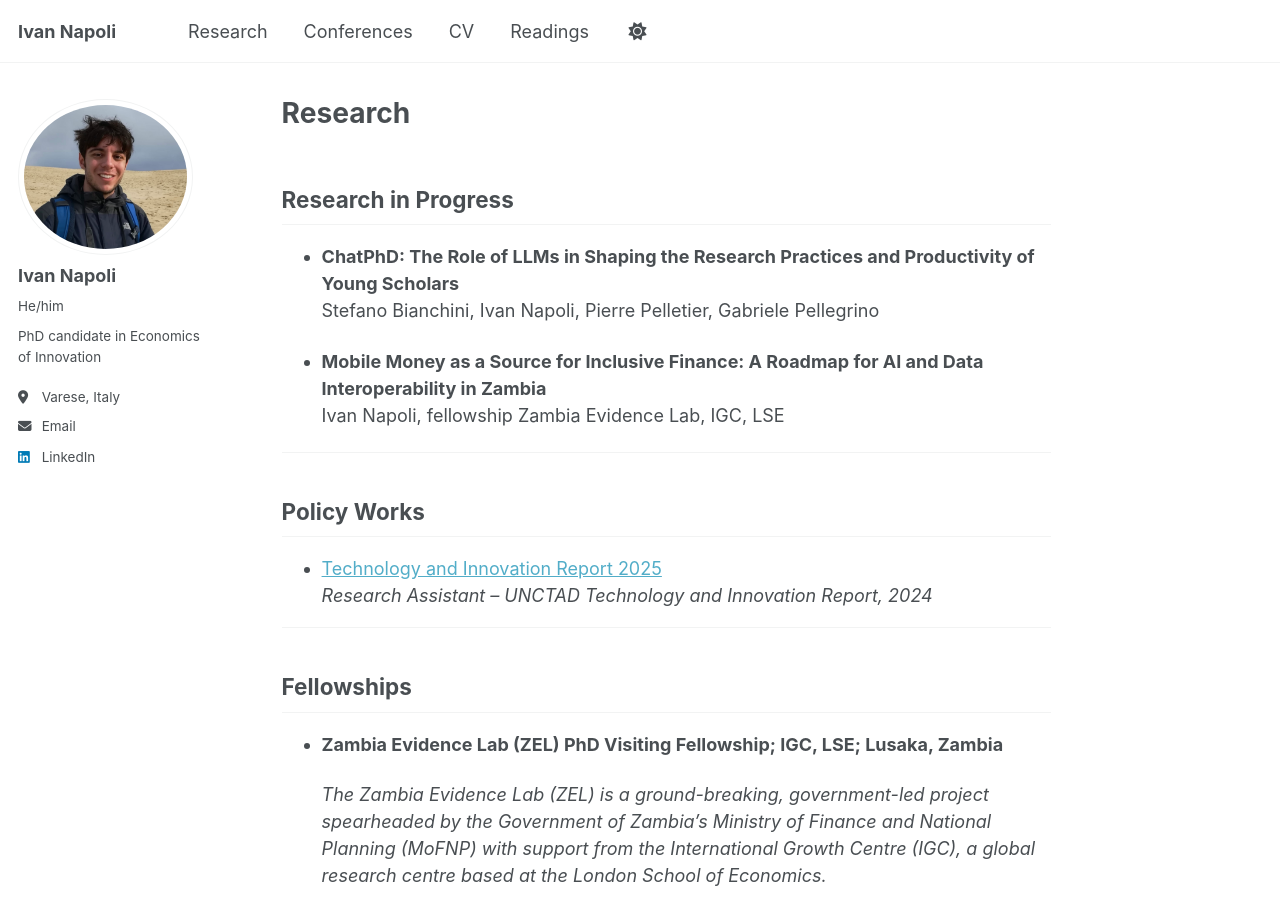
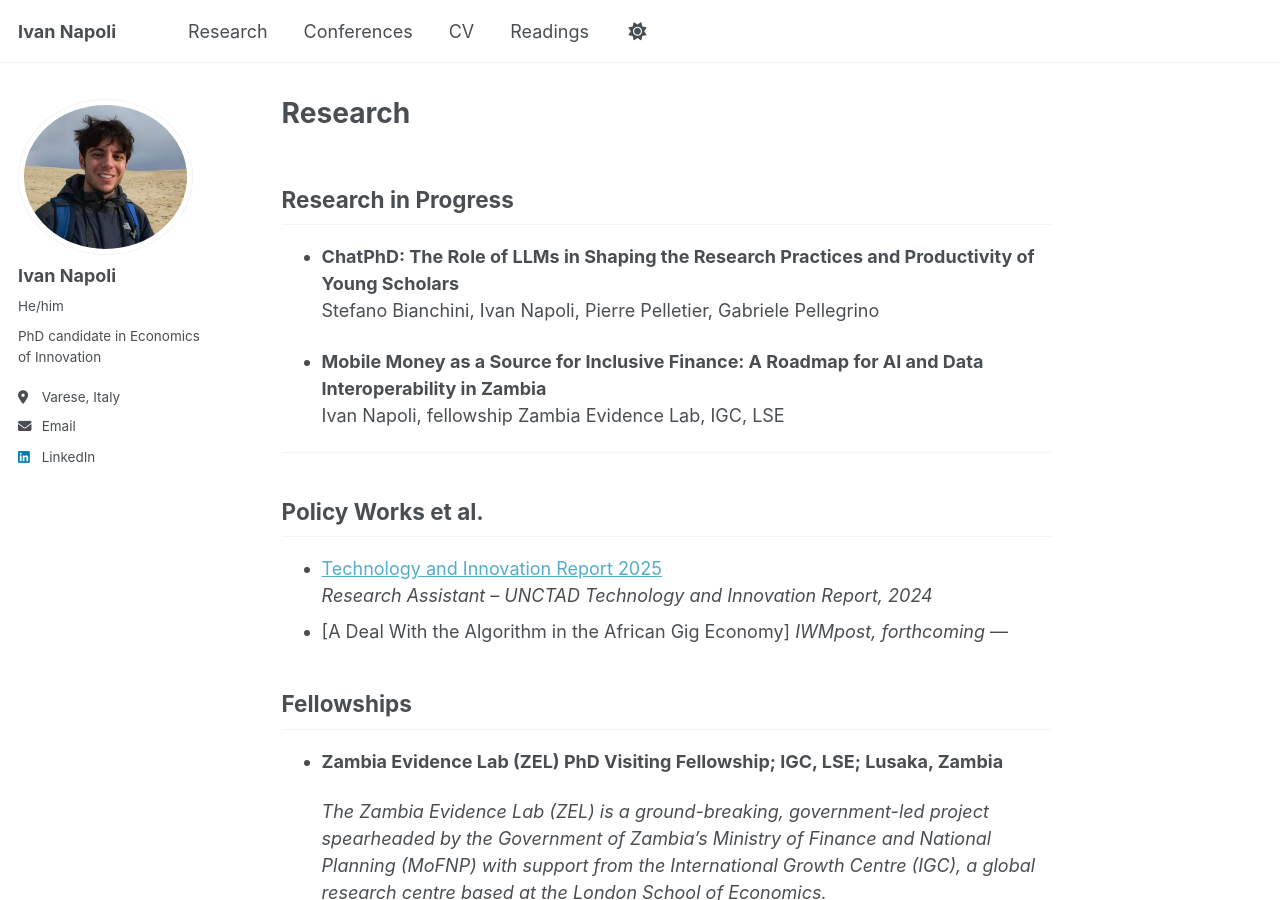
Before and after one commit to IvanNapo/IvanNapo.github.io, a Jekyll site: the page built from _pages/research.md, in a window 1280 px wide and 900 px high. Built offline with Jekyll 4.4.1, drawn with Linux system fonts in a browser that asks for light colours.

```diff
--- a/_pages/research.md
+++ b/_pages/research.md
@@ -15,11 +15,12 @@ author_profile: true
 
 ---
 
-## Policy Works
+## Policy Works et al.
 
 - [Technology and Innovation Report 2025](https://www.un-ilibrary.org/content/books/9789211068016)
   *Research Assistant – UNCTAD Technology and Innovation Report, 2024*
-
+- [A Deal With the Algorithm in the African Gig Economy]
+  *IWMpost, forthcoming*
 ---
 
 ## Fellowships
```
